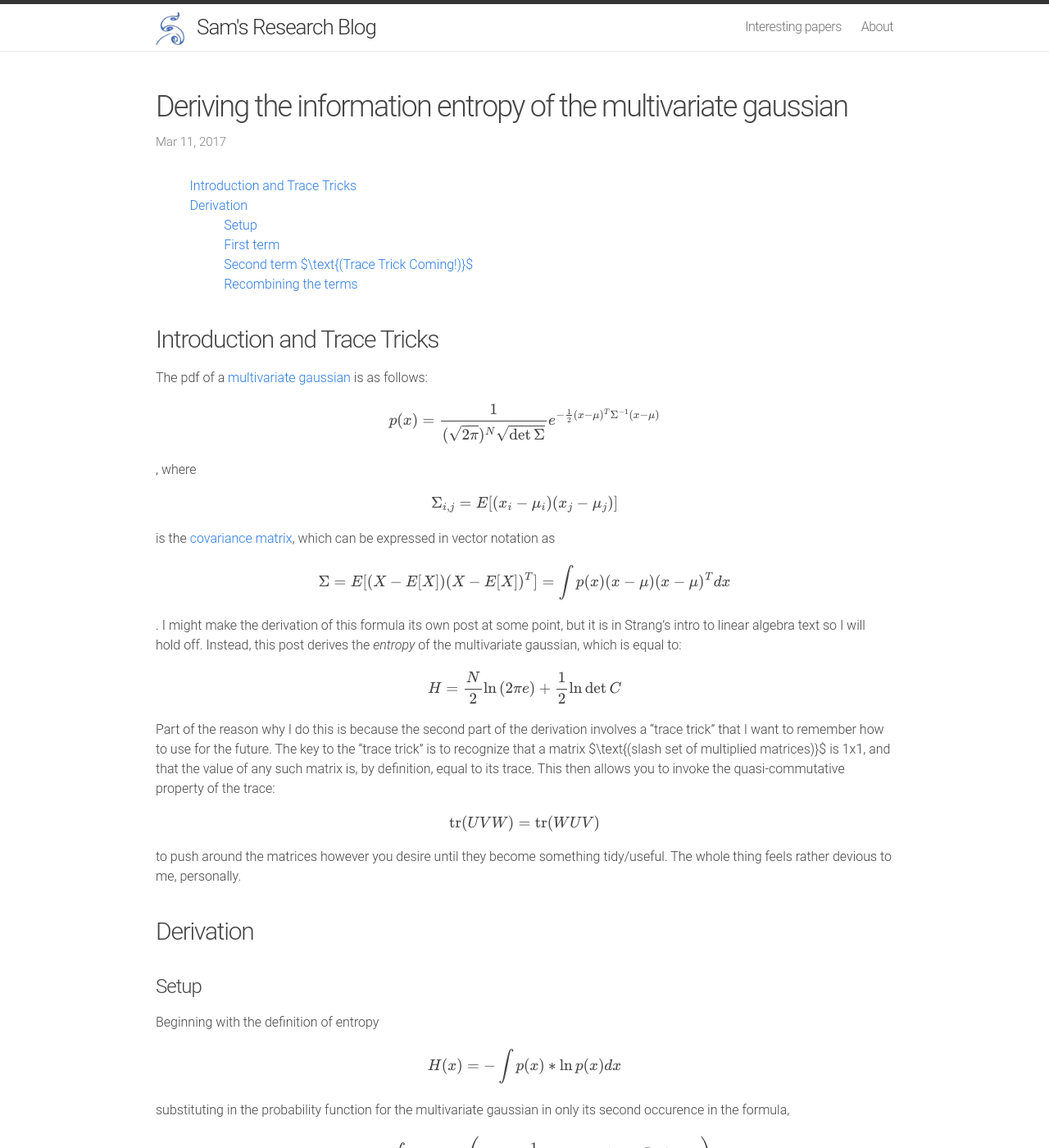
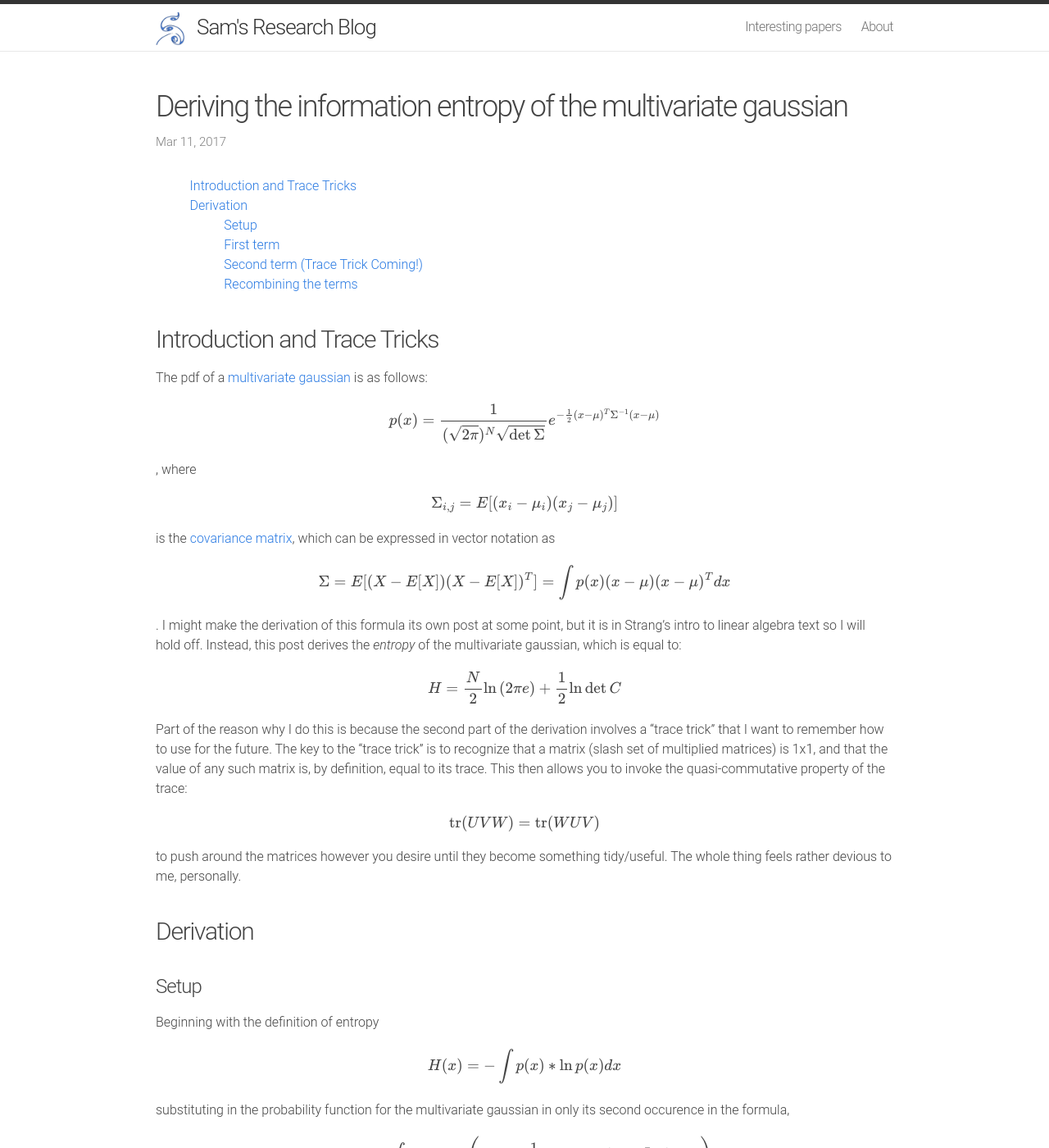
Before and after one commit to sgfin/sgfin.github.io_old, a Jekyll site: the page built from _posts/2017-03-11-Deriving-the-information-entropy-of-the-multivariate-gaussian.md, in a window 1280 px wide and 1400 px high. Shown: the whole window at 82% size. Built offline with Jekyll 4.4.1, drawn with Linux system fonts in a browser that asks for light colours; formulas are drawn with MathJax 3; comment, search, counter and statistics services are not loaded; some of the changed text lies outside the part shown.

Commit message:
Update 2017-03-11-Deriving-the-information-entropy-of-the-multivariate-gaussian.md

```diff
--- a/_posts/2017-03-11-Deriving-the-information-entropy-of-the-multivariate-gaussian.md
+++ b/_posts/2017-03-11-Deriving-the-information-entropy-of-the-multivariate-gaussian.md
@@ -28,7 +28,7 @@ $$\Sigma = E[(X-E[X])(X-E[X])^{T}] = \int p(x)(x-\mu)(x-\mu)^{T}dx$$
 
 $$H=\frac{N}{2}\ln\left(2\pi e\right)+\frac{1}{2}\ln\det C$$
 
-Part of the reason why I do this is because the second part of the derivation involves a "trace trick" that I want to remember how to use for the future.  The key to the "trace trick" is to recognize that a matrix $\text{(slash set of multiplied matrices)}$ is 1x1, and that the value of any such matrix is, by definition, equal to its trace.  This then allows you to invoke the quasi-commutative property of the trace:
+Part of the reason why I do this is because the second part of the derivation involves a "trace trick" that I want to remember how to use for the future.  The key to the "trace trick" is to recognize that a matrix (slash set of multiplied matrices) is 1x1, and that the value of any such matrix is, by definition, equal to its trace.  This then allows you to invoke the quasi-commutative property of the trace:
 
 $$\text{tr}(UVW)=\text{tr}(WUV)$$
 
@@ -71,7 +71,7 @@ $$\ln\left((\sqrt{2\pi})^{N}\sqrt{\det C}\right)$$
 
 $$=\frac{N}{2}\ln\left(2\pi\right)+\frac{1}{2}\ln\det C$$
 
-### Second term  $\text{(Trace Trick Coming!)}$
+### Second term  (Trace Trick Coming!)
 
 Now we consider the second ln term
 
```
